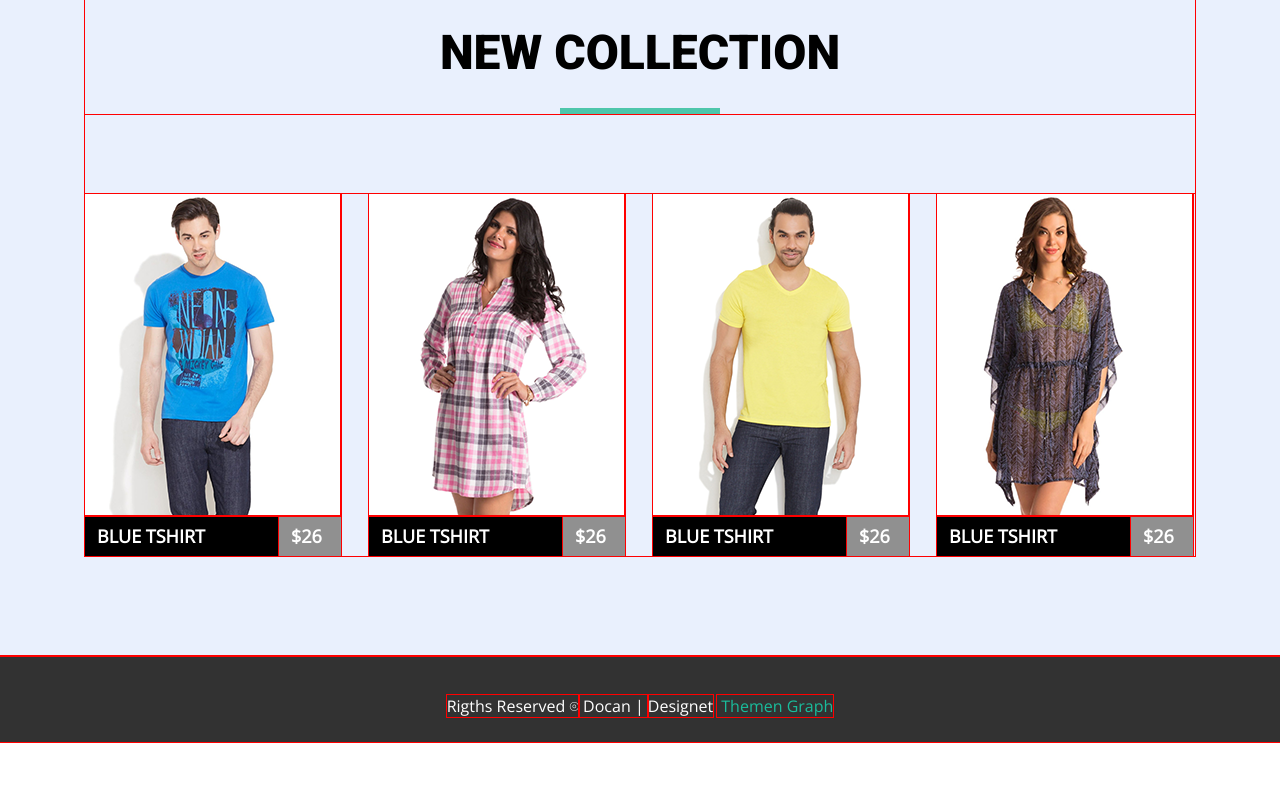
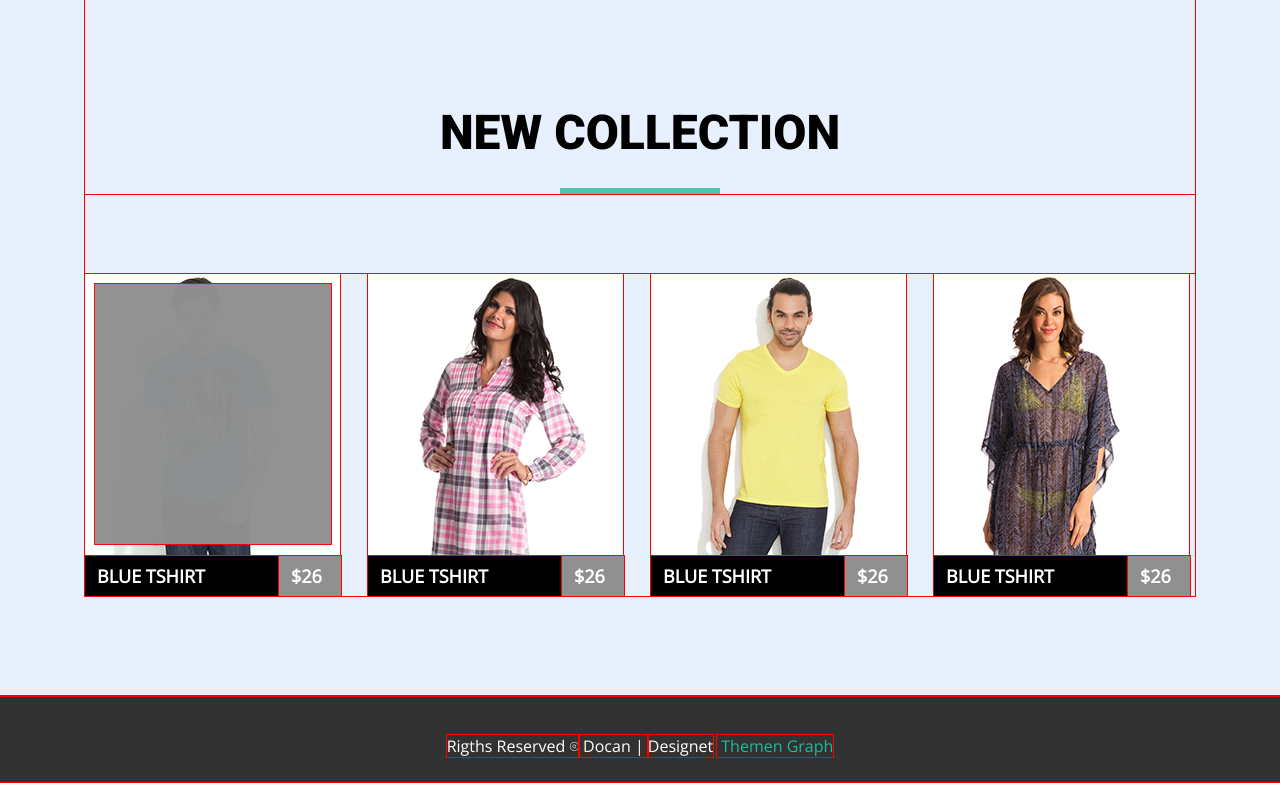
Before and after one commit to AnnaDorosheva/goit-fe-course, a plain HTML site: page homework-05/index.html in a window 1280 px wide. Shown: the part 715-1511 px from the top of the page. Before the commit the page ends 1471 px from the top, so only its background shows below. Drawn offline with nearby package versions, Linux system fonts and the light colour scheme.

Commit message:
catalog-item

```diff
--- a/homework-05/css/styles.css
+++ b/homework-05/css/styles.css
@@ -129,7 +129,7 @@ font-family: 'Roboto';
     text-transform: uppercase;
     text-align: center;
     margin: 0;
-    margin-bottom: 80px;
+    padding-top: 80px;
 }
 .catalog-name::after {
     display: block;
@@ -138,6 +138,7 @@ font-family: 'Roboto';
     width: 160px;
     background-color: #4ec6ab;
     margin: 0 auto;
+    margin-bottom: 80px;
 }
 
 /* CATALOG PRODUCTS */
@@ -145,6 +146,7 @@ font-family: 'Roboto';
     padding-bottom: 100px;
 }
 .catalog-products {
+    position: relative;
     list-style: none;
     margin: 0;
     padding: 0;
@@ -165,6 +167,7 @@ font-family: 'Roboto';
     background-color: #7fd9c7;
 }
 .product-name {
+    position: absolute;
     box-sizing: border-box;
     display: inline-block;
     width: 256px;
@@ -178,6 +181,7 @@ font-family: 'Roboto';
     margin: 0;
     padding: 0;
     padding-left: 12px;
+    bottom: 0;
 }
 .product-price {
     float: right;
@@ -185,6 +189,17 @@ font-family: 'Roboto';
     height: 40px;
     background-color: #909090;
     padding-left: 12px;
+}
+
+/* INSIDE */
+.catalog-item-bacground {
+    position: absolute;
+    width: 236px;
+    height: 260px;
+    background-color: #909090;
+    left: 10px;
+    top: 10px;
+    opacity: 0.6;
 }
 
 /* FOOTER */
--- a/homework-05/index.html
+++ b/homework-05/index.html
@@ -63,21 +63,25 @@
               <li class="catalog-products-item">
                     <img class="catalog-products-photo" src="img/item1.png" alt="photo of product" width="255" height="322">
                     <p class="product-name">blue tshirt<span class="product-price">$26</span></p>
+                    <div class="catalog-item-bacground"></div>
               </li>
 
               <li class="catalog-products-item">
                   <img class="catalog-products-photo" src="img/item2.png" alt="photo of product" width="255" height="322">
                   <p class="product-name">blue tshirt<span class="product-price">$26</span></p>
+                  <div class="catalog-item-bacground"></div>
             </li>
 
             <li class="catalog-products-item">
                   <img class="catalog-products-photo" src="img/item3.png" alt="photo of product" width="255" height="322">
                   <p class="product-name">blue tshirt<span class="product-price">$26</span></p>
+                  <div class="catalog-item-bacground"></div>
             </li>
 
             <li class="catalog-products-item">
                   <img class="catalog-products-photo" src="img/item4.png" alt="photo of product" width="255" height="322">
                   <p class="product-name">blue tshirt<span class="product-price">$26</span></p>
+                  <div class="catalog-item-bacground"></div>
             </li>
         </ul>
       </div>
```
